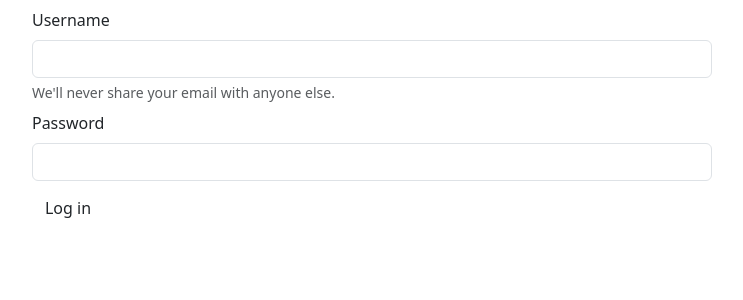
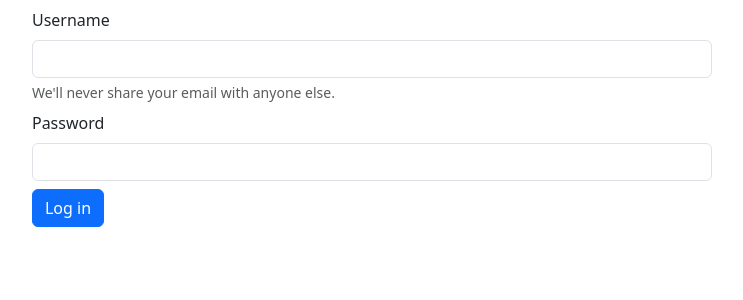
Before and after one commit to MarkRyuo/SalesInventory-SIMS-, a React (Vite) app in the folder client/: page / in a window 1280 px wide. Shown: the top 300 px of the page, without its empty margins (268-1011 px from the left). Built offline with nearby package versions, Linux system fonts and the light colour scheme.

Commit message:
Subject: Body

```diff
--- a/client/src/App.tsx
+++ b/client/src/App.tsx
@@ -34,7 +34,7 @@
                 </div>
 
                 <div className="col">
-                  <button type="button" className="btn button-primary" onClick={() => {}}>Log in</button>
+                  <button type="button" className="btn btn-primary" onClick={() => {}}>Log in</button>
                 </div>
               </div> {/* end row */}
           </form> {/* end container-lg*/}
--- a/client/src/main.tsx
+++ b/client/src/main.tsx
@@ -2,7 +2,7 @@
 import { createRoot } from 'react-dom/client'
 import App from './App.tsx'
 import './index.css'
-import 'bootstrap/dist/css/bootstrap.min.css'
+import 'bootstrap/dist/css/bootstrap.css'
 
 createRoot(document.getElementById('root')!).render(
   <StrictMode>
```
